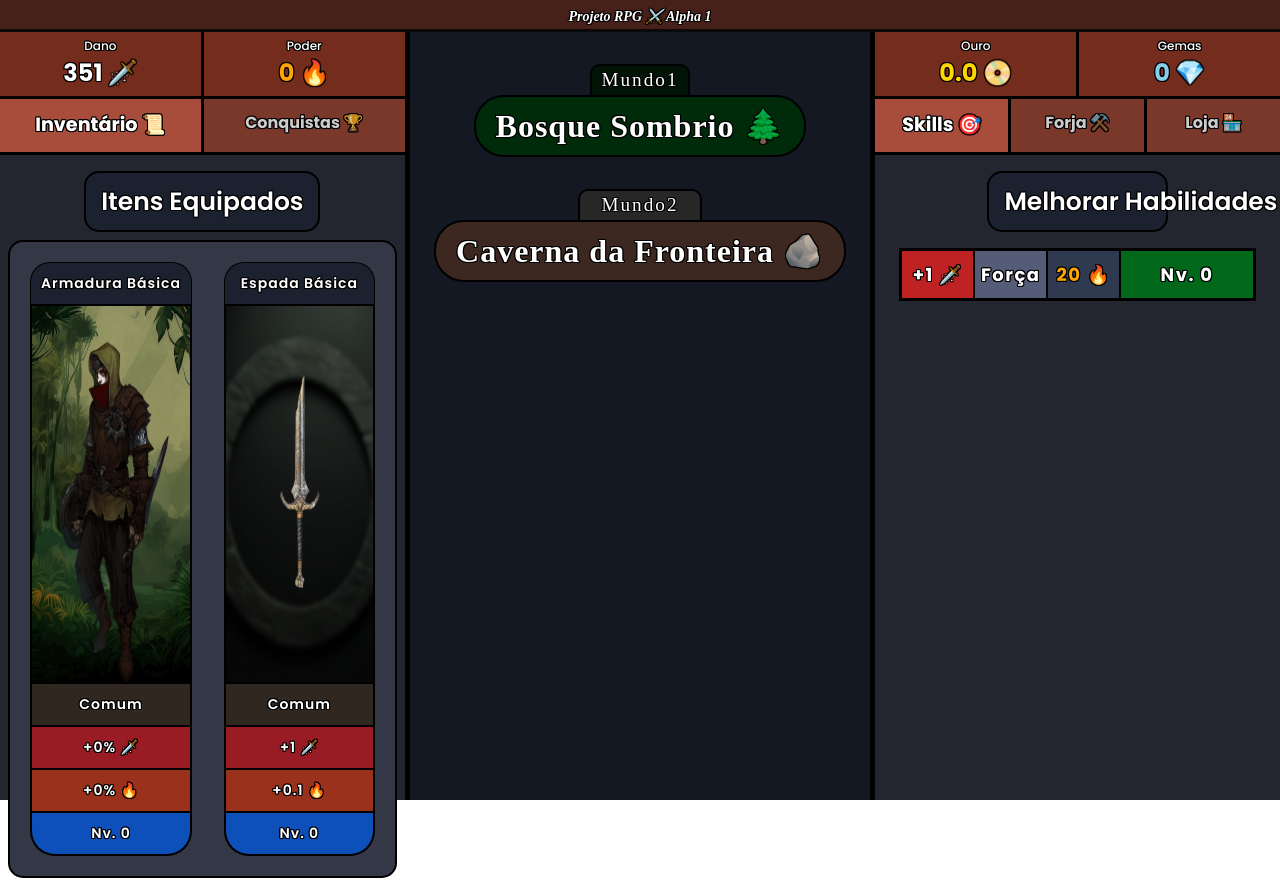
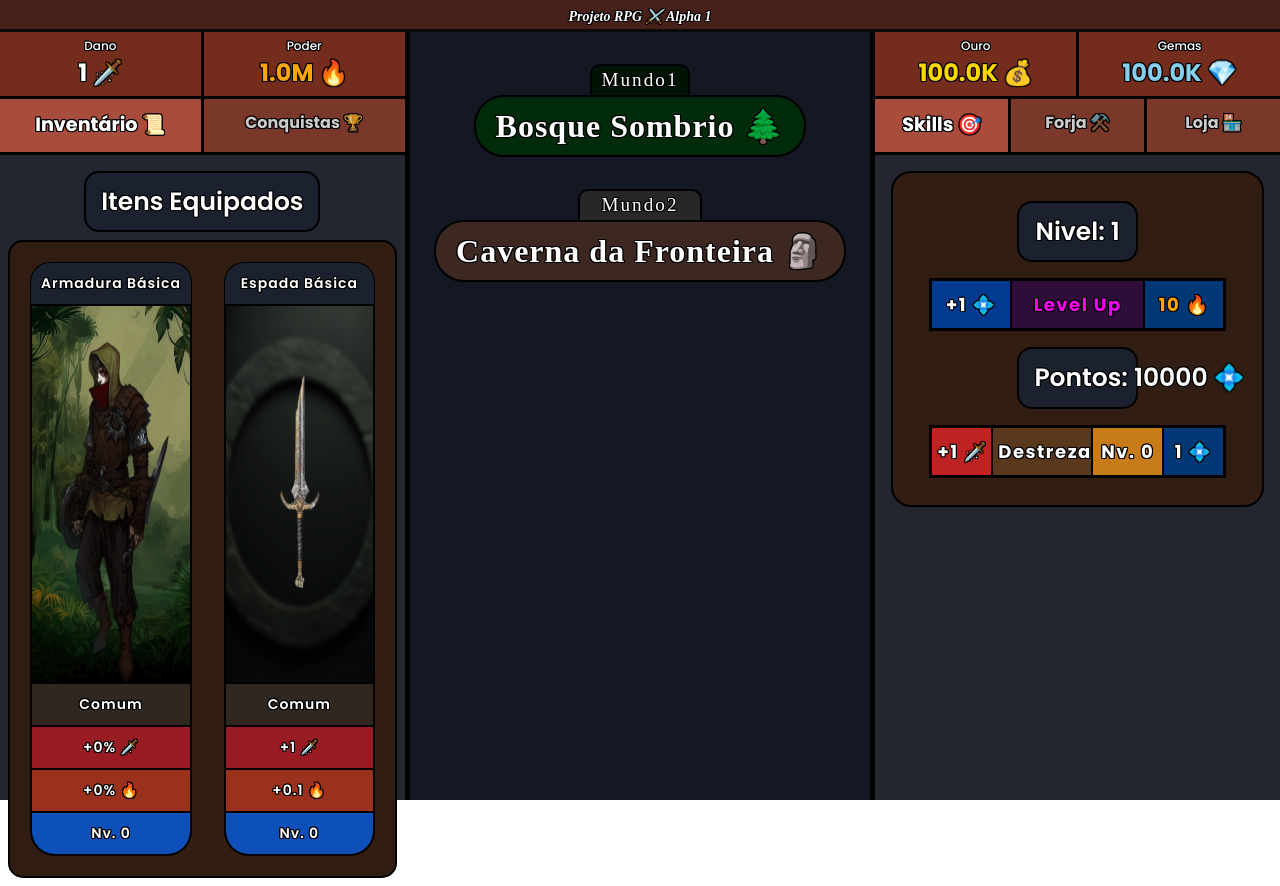
Before and after one commit to bigjujas/projetorpg, a React (Vite) app: page / in a window 1280 px wide. Built offline with nearby package versions, Linux system fonts and the light colour scheme; a web font is replaced by a local one.

Commit message:
sooo much changes

```diff
--- a/src/App.css
+++ b/src/App.css
@@ -217,7 +217,7 @@
 	display: flex;
 	justify-content: space-around;
 	margin: 1vh;
-	background-color: #343846;
+	background-color: #311d11;
 	border: black 2px solid;
 	border-radius: 15px;
 	gap: 4vh;
@@ -551,7 +551,7 @@
 .rightTab {
 	align-items: center;
 	text-align: center;
-}
+  }
 
 .rightTab h6 {
 	font-family: "Poppins", sans-serif;
@@ -564,9 +564,17 @@
 	border: black 2px solid;
 }
 
+.upgradeTab {
+	background-color: #311d11;
+	padding: 12px;
+	border-radius: 20px;
+	border: black 2px solid;
+	margin: 2vh;
+}
+
 .upgrade__container {
 	display: flex;
-	margin: 5px 3vh;
+	margin: 15px 3vh;
 	justify-content: space-around;
 	align-items: center;
 	text-align: center;
@@ -595,18 +603,17 @@
 }
 
 .upgrade__container h2 {
-	background-color: #555c77;
-	flex-grow: 1;
+	background-color: #5a381c;
+	flex-grow: 1.8;
 }
 
 .upgrade__container h3 {
-	color: gold;
-	background-color: #82aaff;
+	background-color: #003775;
 }
 
 .upgrade__container h4 {
-	background-color: #00671b;
-	flex-grow: 2;
+	background-color: #c77c19;
+	flex-grow: 1.2;
 }
 
 .upgrade__container:hover {
@@ -616,7 +623,7 @@
 
 .upgrade__container:active {
 	transform: scale(0.95);
-	filter: brightness(1);
+	filter: brightness(2);
 }
 
 /* Ferreiro */
@@ -626,7 +633,7 @@
 	text-align: center;
 }
 
-.forgeTab img {
+.forgeTab .anvil {
 	height: 300px;
 	width: auto;
 	margin: 20px auto;
@@ -650,7 +657,7 @@
 }
 
 .displayForge__container {
-	background-color: #343846;
+	background-color: #311d11;
 	padding: 20px;
 	margin: 0px 3vh;
 	border-radius: 15px;
@@ -713,24 +720,43 @@
 	filter: brightness(2);
 }
 
-/* Treino */
+/* Chests */
 
-.upgrade__treinamento h3 {
-	color: orange;
-	background-color: #2f3a50;
+.chestTab {
+	display: flex;
+	flex-direction: column;
+	flex: 1;
+	align-items: center;
+	overflow: auto;
+	overflow-x: hidden;
 }
 
-/* Chests */
+.chestTab h6 {
+	font-family: "Poppins", sans-serif;
+	font-size: 25px;
+	font-weight: 600;
+	margin-top: 2vh;
+	background-color: #1b212e;
+	border-radius: 15px;
+	padding: 10px 15px;
+	border: black 2px solid;
+}
 
 .chests__container {
 	display: flex;
 	flex-direction: column;
 	background-color: #343846;
 	padding: 20px;
-	margin: 0px 5vh;
+	margin: 2vh 5vh;
 	border: black 2px solid;
 	border-radius: 25px;
 	transition: all 0.3s ease;
+}
+
+.chests__container img {
+	height: 128px;
+	width: 128px;
+	margin: 0px auto;
 }
 
 .drawn__display {
@@ -742,6 +768,7 @@
 	background-color: #262833;
 	padding: 20px;
 	border: black 2px solid;
+	transition: all 0.3s ease;
 }
 
 .drawn__display img {
@@ -771,7 +798,7 @@
 
 .chest__container {
 	display: flex;
-	margin: 15px 50px;
+	margin: 12px 50px;
 	justify-content: space-around;
 	align-items: center;
 	text-align: center;
@@ -787,10 +814,9 @@
 	font-weight: 700;
 	letter-spacing: 1.5px;
 	margin: 0;
-	padding: 10px 5px;
+	padding: 10px 15px;
 	flex: 1;
 	min-width: 0;
-	height: 100%;
 	border: black 1px solid;
 }
 
--- a/src/App.tsx
+++ b/src/App.tsx
@@ -1,6 +1,7 @@
 import { useState, useEffect } from 'react';
 import './App.css';
 import './reset.css'
+import { formatNumber } from './components/utilities';
 import { worlds } from './components/worlds';
 import World from './components/world';
 import { Enemy, enemies } from './components/enemies'; // Importa o objeto de inimigos agrupados
@@ -11,10 +12,12 @@ import ChestOpener from './components/ChestOpener';
 import anvil from './assets/anvil.png'
 
 export const App = () => {
-  const [playerDamage, setPlayerDamage] = useState<number>(350); // Dano do Jogador
-  const [playerPower, setPlayerPower] = useState<number>(0); // Poder do jogador
-  const [playerCoins, setPlayerCoins] = useState<number>(0); // Moedas do jogador
-  const [playerGems, setPlayerGems] = useState<number>(0); // Gemas do jogador
+  const [playerDamage, setPlayerDamage] = useState<number>(0); // Dano do Jogador
+  const [playerPower, setPlayerPower] = useState<number>(1000000); // Poder do jogador
+  const [playerLevel, setPlayerLevel] = useState(1)
+  const [playerXpPoint, setPlayerXpPoint] = useState(10000)
+  const [playerCoins, setPlayerCoins] = useState<number>(100000); // Moedas do jogador
+  const [playerGems, setPlayerGems] = useState<number>(100000); // Gemas do jogador
 
   const [currentEnemy, setCurrentEnemy] = useState<Enemy>(enemies.goblin); // Inimigo inicial
   const [enemyVisible, setEnemyVisible] = useState(true);
@@ -60,21 +63,31 @@ export const App = () => {
 
   // Função upgrade
 
+  const powerNeeded = (playerLevel * 10)
+  const levelUp = () => {
+    if (playerPower >= powerNeeded) {
+      setPlayerPower(playerPower - powerNeeded)
+      setPlayerLevel(playerLevel + 1)
+      setPlayerXpPoint(playerXpPoint + 1)
+    }
+  }
+
   const applyUpgrade = (upgradeId: string) => {
     const upgrade = upgrades.find(upg => upg.id === upgradeId);
 
-    if (upgrade && upgrade.costType === 'power' && playerPower >= upgrade.cost) {
+    if (upgrade && upgrade.level < 50 && playerXpPoint >= upgrade.cost) {
       const { newDamage } = upgrade.applyUpgrade(playerDamage);
       setPlayerDamage(newDamage);
-      setPlayerPower(playerPower - upgrade.cost);
+      setPlayerXpPoint(playerXpPoint - upgrade.cost);
       upgrade.level += 1;
     }
   };
 
+  // upgrade em items
+
   const applyArmorUpgrade = (upgradeId: string) => {
     const upgrade = upgrades.find(upg => upg.id === upgradeId);
-    if (upgrade && upgrade.costType === 'coins' && playerCoins >= currentArmor.baseCost) {
-      const { newDamage } = upgrade.applyUpgrade(playerDamage);
+    if (upgrade && currentArmor.level < 50 && upgrade.costType === 'coins' && playerCoins >= currentArmor.baseCost) {
       setPlayerCoins(playerCoins - currentArmor.baseCost);
       currentArmor.level += 1;
       scaleItemAttributes(currentArmor); // Aplica o escalonamento dos atributos
@@ -83,8 +96,7 @@ export const App = () => {
 
   const applyWeaponUpgrade = (upgradeId: string) => {
     const upgrade = upgrades.find(upg => upg.id === upgradeId);
-    if (upgrade && upgrade.costType === 'coins' && playerCoins >= currentWeapon.baseCost) {
-      const { newDamage } = upgrade.applyUpgrade(playerDamage);
+    if (upgrade && currentWeapon.level < 50 && upgrade.costType === 'coins' && playerCoins >= currentWeapon.baseCost) {
       setPlayerCoins(playerCoins - currentWeapon.baseCost);
       currentWeapon.level += 1;
       scaleItemAttributes(currentWeapon); // Aplica o escalonamento dos atributos
@@ -92,7 +104,9 @@ export const App = () => {
   };
 
   const upgradeItem = upgrades.find(upg => upg.id === 'upgradeItem');
+  const upgrade1 = upgrades.find(upg => upg.id === 'upgrade1');
   const upgrade2 = upgrades.find(upg => upg.id === 'upgrade2');
+  const upgrade3 = upgrades.find(upg => upg.id === 'upgrade3');
 
   // Função que desbloqueia items
 
@@ -205,11 +219,11 @@ const changeArmor = (itemName: keyof typeof items) => {
           <div className="display__status">
             <div className="display__status__container">
               <p>Dano</p>
-              <h2>{parseFloat(finalDamage.toFixed(2))} 🗡️</h2>
+              <h2>{formatNumber(finalDamage)} 🗡️</h2>
             </div>
             <div className="display__status__container">
               <p>Poder</p>
-              <h2><span className='power'>{parseFloat(playerPower.toFixed(1))}</span> 🔥</h2>
+              <h2><span className='power'>{formatNumber(playerPower)}</span> 🔥</h2>
             </div>
           </div>
           <div className="display__tabs">
@@ -345,11 +359,11 @@ const changeArmor = (itemName: keyof typeof items) => {
           <div className="display__status">
             <div className="display__status__container">
               <p>Ouro</p>
-              <h2><span className="gold">{playerCoins.toFixed(1)}</span> 📀</h2>
+              <h2><span className="gold">{formatNumber(playerCoins)}</span> 💰</h2>
             </div>
             <div className="display__status__container">
               <p>Gemas</p>
-              <h2><span className='gem'>{playerGems}</span> 💎</h2>
+              <h2><span className='gem'>{formatNumber(playerGems)}</span> 💎</h2>
             </div>
           </div>
           <div className="display__tabs">
@@ -360,31 +374,58 @@ const changeArmor = (itemName: keyof typeof items) => {
           {currentRightTab === 1 && (
             <>
               <div className="rightTab">
-                <h6>Melhorar Habilidades</h6>
-                <div onClick={() => applyUpgrade('upgrade2')} className="upgrade__container upgrade__treinamento">
-                  <h1>{upgrade2?.description}</h1>
-                  <h2>{upgrade2?.name}</h2>
-                  <h3>{upgrade2?.cost} 🔥</h3>
-                  <h4>Nv. {upgrade2?.level}</h4>
+                <div className="upgradeTab">
+                  <h6>Nivel: {playerLevel}</h6>
+                  <div onClick={levelUp} className="upgrade__container">
+                    <h1 className='Raro'>+1 💠</h1>
+                    <h2 className='Épico'>Level Up</h2>
+                    <h3 className='power'>{formatNumber(powerNeeded)} 🔥</h3>
+                  </div>
+                  <h6>Pontos: {playerXpPoint} 💠</h6>
+                  {upgrade1 && (
+                    <div onClick={() => applyUpgrade('upgrade1')} className="upgrade__container">
+                      <h1>{upgrade1.description}</h1>
+                      <h2>{upgrade1.name}</h2>
+                      <h4>Nv. {upgrade1.level}</h4>
+                      <h3>{upgrade1.level === 50 ? "Max" : upgrade1.cost} 💠</h3>
+                    </div>
+                  )}
+                  {upgrade1 && upgrade1.level >= 10 && upgrade2 && (
+                    <div onClick={() => applyUpgrade('upgrade2')} className="upgrade__container">
+                      <h1>{upgrade2.description}</h1>
+                      <h2>{upgrade2.name}</h2>
+                      <h4>Nv. {upgrade2.level}</h4>
+                      <h3>{upgrade2.level === 50 ? "Max" : upgrade2.cost} 💠</h3>
+                    </div>
+                  )}
+                  {upgrade2 && upgrade2.level >= 10 && upgrade3 && (
+                    <div onClick={() => applyUpgrade('upgrade3')} className="upgrade__container">
+                      <h1>{upgrade3.description}</h1>
+                      <h2>{upgrade3.name}</h2>
+                      <h4>Nv. {upgrade3.level}</h4>
+                      <h3>{upgrade3.level === 50 ? "Max" : upgrade3.cost} 💠</h3>
+                    </div>
+                  )}
                 </div>
               </div>
             </>
           )}
+
           {currentRightTab === 2 && (
             <>
               <div className="forgeTab">
                 <h6>Melhorar Equipamento</h6>
                 <div className="displayForge__container">
-                  <img src={anvil} alt="" />
+                  <img src={anvil} alt="" className='anvil' />
                   <div onClick={() => applyWeaponUpgrade('upgradeItem')} className="upgradeForge__container">
                     <h1>+1 Nv.</h1>
                     <h2>Melhorar Arma</h2>
-                    <h3>{currentWeapon.baseCost} 📀</h3>
+                    <h3>{formatNumber(currentWeapon.baseCost)} 💰</h3>
                   </div>
                   <div onClick={() => applyArmorUpgrade('upgradeItem')} className="upgradeForge__container">
                     <h1>+1 Nv.</h1>
                     <h2>Melhorar Armadura</h2>
-                    <h3>{currentArmor.baseCost} 📀</h3>
+                    <h3>{formatNumber(currentArmor.baseCost)} 💰</h3>
                   </div>
                 </div>
               </div>
@@ -392,7 +433,7 @@ const changeArmor = (itemName: keyof typeof items) => {
           )}
           {currentRightTab === 3 && (
             <>
-              <div className="rightTab">
+              <div className="chestTab">
                 <h6>Loja de Gemas</h6>
                 <ChestOpener playerGems={playerGems} setPlayerGems={setPlayerGems} />
               </div>
--- a/src/components/ChestOpener.tsx
+++ b/src/components/ChestOpener.tsx
@@ -1,5 +1,7 @@
 import React, { useState } from 'react';
 import { drawItemFromChest, world1Chest, world2Chest, Item } from './arsenal';
+
+import chestImage from '/src/assets/chestImage.png'
 
 interface ChestsProps {
     playerGems: number;
@@ -10,7 +12,7 @@ const ChestOpener: React.FC<ChestsProps> = ({ playerGems, setPlayerGems }) => {
     const [drawnItem, setDrawnItem] = useState<Item | null>(null);
 
     const openWorld1Chest = () => {
-        const chestCost = 20; // Custo em gemas para abrir o baú comum
+        const chestCost = 15; // Custo em gemas para abrir o baú comum
 
         if (playerGems >= chestCost) {
             const item = drawItemFromChest(world1Chest);
--- a/src/components/arsenal.tsx
+++ b/src/components/arsenal.tsx
@@ -1,3 +1,5 @@
+import { formatNumber } from './utilities'
+
 //espadas
 import starterSword from '/src/assets/starterSword.jpg'
 import basicAxe from '/src/assets/basicAxe.jpg'
@@ -58,8 +60,8 @@ export type Item  = {
       item.power = ((item.power + ((item.initialPower)) * increasePercentage));
       item.baseCost = ((item.baseCost + (item.initialBaseCost) * increasePercentage * 5));
 
-      item.descriptionD = `+${parseFloat((item.damage).toFixed(2))} 🗡️`;
-      item.descriptionP = `+${parseFloat((item.power).toFixed(2))} 🔥`;
+      item.descriptionD = `+${(formatNumber(item.damage))} 🗡️`;
+      item.descriptionP = `+${(formatNumber(item.power, 2))} 🔥`;
     }
 };
 
--- a/src/components/upgrades.tsx
+++ b/src/components/upgrades.tsx
@@ -14,17 +14,35 @@ export interface Upgrade {
       name: 'Refinar Equipamente',
       description: '+1',
       costType: "coins",
-      cost: 20,
+      cost: 0,
       level: 0,
       applyUpgrade: (playerDamage) => ({ newDamage: playerDamage + 1  }),
     },
     {
-    id: 'upgrade2',
-    name: 'Força',
+    id: 'upgrade1',
+    name: 'Destreza 🏹',
     description: '+1 🗡️',
     costType: "power",
-    cost: 20,
+    cost: 1,
     level: 0,
     applyUpgrade: (playerDamage) => ({ newDamage: playerDamage + 1  }),
   },
+    {
+    id: 'upgrade2',
+    name: 'Força 🥊',
+    description: '+2 🗡️',
+    costType: "power",
+    cost: 1,
+    level: 0,
+    applyUpgrade: (playerDamage) => ({ newDamage: playerDamage + 2  }),
+  },
+    {
+    id: 'upgrade3',
+    name: 'Fúria 💢',
+    description: '+5 🗡️',
+    costType: "power",
+    cost: 1,
+    level: 0,
+    applyUpgrade: (playerDamage) => ({ newDamage: playerDamage + 5  }),
+  },
 ];
--- /dev/null
+++ b/src/components/utilities.tsx
@@ -0,0 +1,11 @@
+export const formatNumber = (num: number, decimals: number = 1): string => {
+  if (num >= 1_000_000_000) {
+    return (num / 1_000_000_000).toFixed(decimals) + 'B';
+  } else if (num >= 1_000_000) {
+    return (num / 1_000_000).toFixed(decimals) + 'M';
+  } else if (num >= 1_000) {
+    return (num / 1_000).toFixed(decimals) + 'K';
+  } else {
+    return num % 1 === 0 ? num.toString() : num.toFixed(decimals);
+  }
+};
--- a/src/components/world.tsx
+++ b/src/components/world.tsx
@@ -1,5 +1,6 @@
 // World.tsx
 import React from 'react';
+import { formatNumber } from './utilities';
 import { Enemy } from './enemies';
 
 interface WorldProps {
@@ -44,7 +45,7 @@ const World: React.FC<WorldProps> = ({
       <h4>{currentEnemy.name}</h4>
       <div className="health-bar-container">
         <div className="health-bar" style={{ width: `${healthBarWidth}%` }}></div>
-        <p>❤️ {currentEnemy.health.toFixed(0)} / {currentEnemy.maxHealth}</p>
+        <p>❤️ {formatNumber(currentEnemy.health)} / {formatNumber(currentEnemy.maxHealth)}</p>
       </div>
       {enemyVisible && (
         <div className={`enemy ${!enemyVisible ? 'hidden' : ''}`}>
--- a/src/components/worlds.tsx
+++ b/src/components/worlds.tsx
@@ -13,7 +13,7 @@ export const worlds = [
   },
   {
     number: 'Mundo2',
-    name: 'Caverna da Fronteira 🪨',
+    name: 'Caverna da Fronteira 🗿',
     background: cavernBackground,
     enemies: [enemies.caveSkeleton, enemies.caveSpider, enemies.caveMonster, enemies.caveMage],
   },
```
Also changed, not shown: src/components/enemies.tsx (+10 -10 lines), src/assets/chestImage.png (added). Lines whose indentation alone changed are shown as unchanged.
